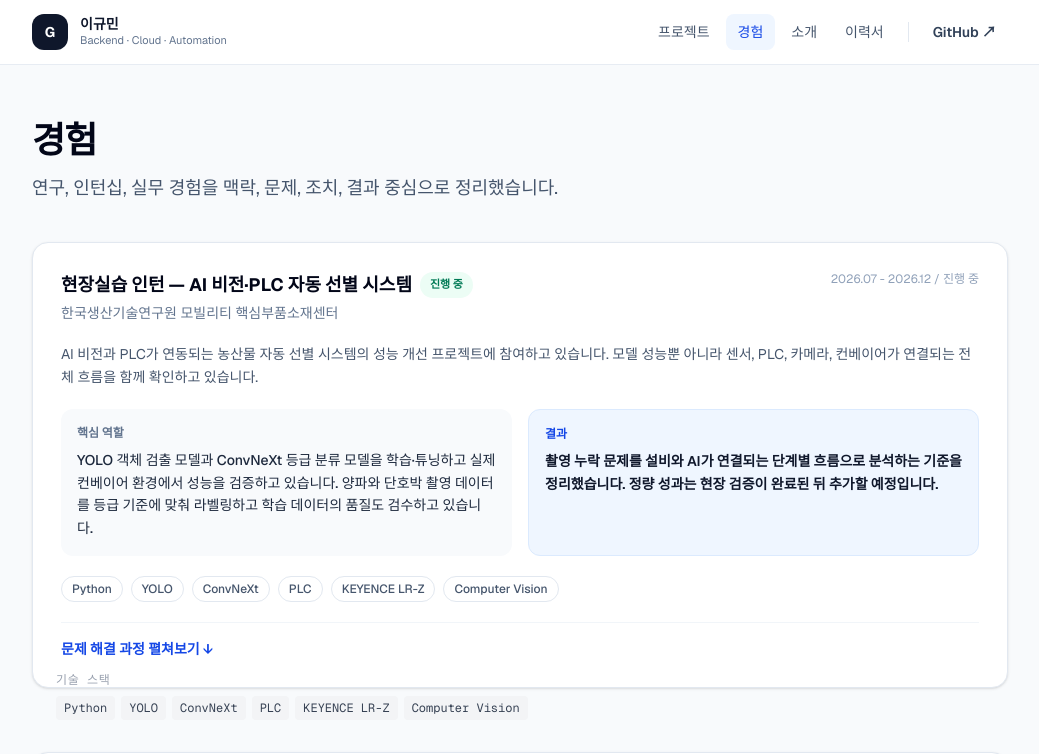
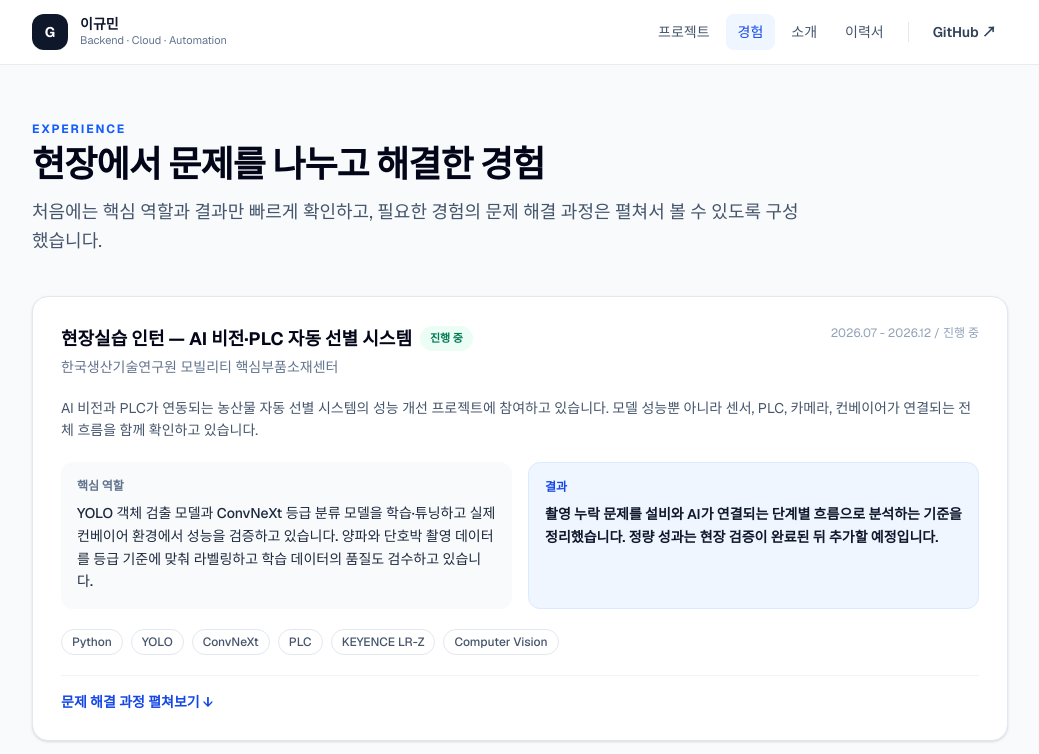
Before and after one commit to lukemin-dev/gyumin-archive, a Next.js app: page /experience in a window 1280 px wide. Shown: the top 754 px of the page, without its empty margins (120-1159 px from the left). Built offline with nearby package versions, Linux system fonts and the light colour scheme.

Commit message:
Streamline experience page layout

```diff
--- a/src/app/experience/page.tsx
+++ b/src/app/experience/page.tsx
@@ -1,7 +1,6 @@
+import ExperienceCard from "@/components/ExperienceCard";
+import PageHeader from "@/components/PageHeader";
 import { experiences } from "@/data/experience";
-import PageHeader from "@/components/PageHeader";
-import ExperienceCard from "@/components/ExperienceCard";
-import SkillTag from "@/components/SkillTag";
 
 export const metadata = {
   title: "경험 | 이규민",
@@ -12,27 +11,16 @@ export default function ExperiencePage() {
   return (
     <div>
       <PageHeader
-        title="경험"
-        description="연구, 인턴십, 실무 경험을 맥락, 문제, 조치, 결과 중심으로 정리했습니다."
+        eyebrow="Experience"
+        title="현장에서 문제를 나누고 해결한 경험"
+        description="처음에는 핵심 역할과 결과만 빠르게 확인하고, 필요한 경험의 문제 해결 과정은 펼쳐서 볼 수 있도록 구성했습니다."
       />
 
-      {experiences.map((exp) => (
-        <div key={exp.title}>
-          <ExperienceCard experience={exp} />
-          {exp.techStack && exp.techStack.length > 0 && (
-            <div className="ml-6 mb-8 -mt-4">
-              <p className="text-xs font-mono text-gray-400 uppercase tracking-wider mb-2">
-                기술 스택
-              </p>
-              <div className="flex flex-wrap gap-1.5">
-                {exp.techStack.map((tech) => (
-                  <SkillTag key={tech} label={tech} />
-                ))}
-              </div>
-            </div>
-          )}
-        </div>
-      ))}
+      <div className="grid gap-6">
+        {experiences.map((experience) => (
+          <ExperienceCard key={experience.title} experience={experience} />
+        ))}
+      </div>
     </div>
   );
 }
```
